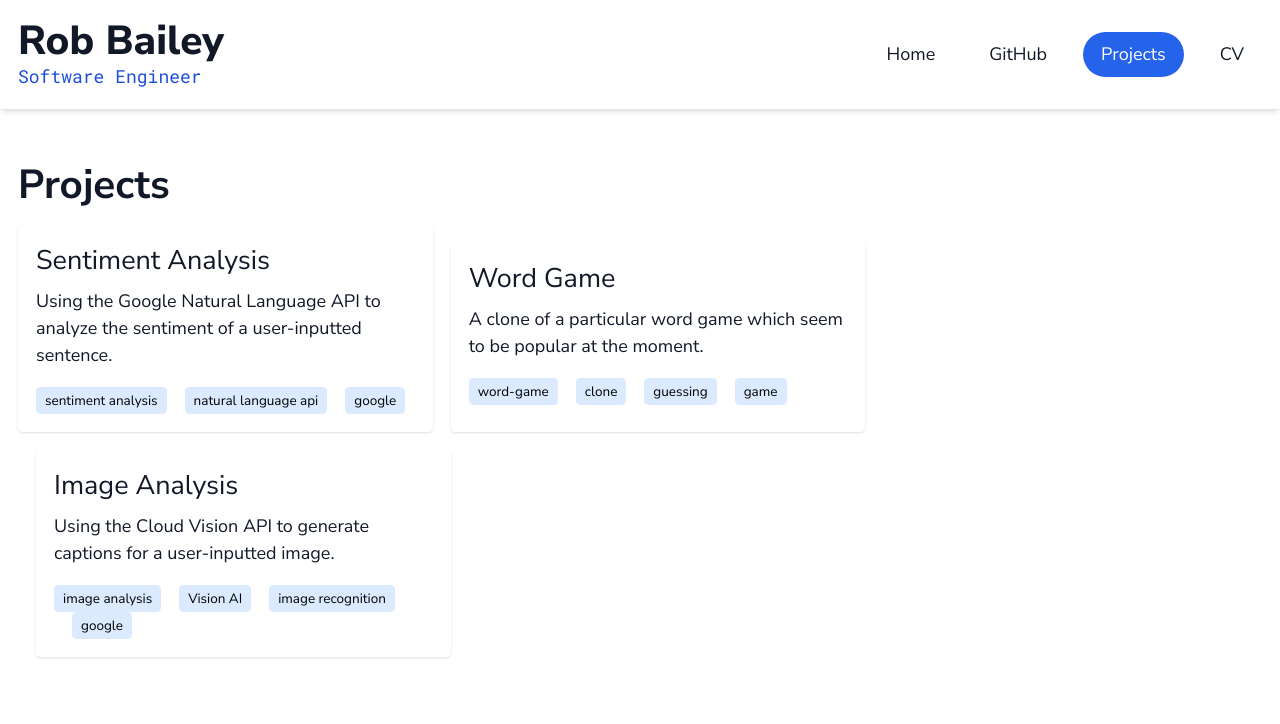
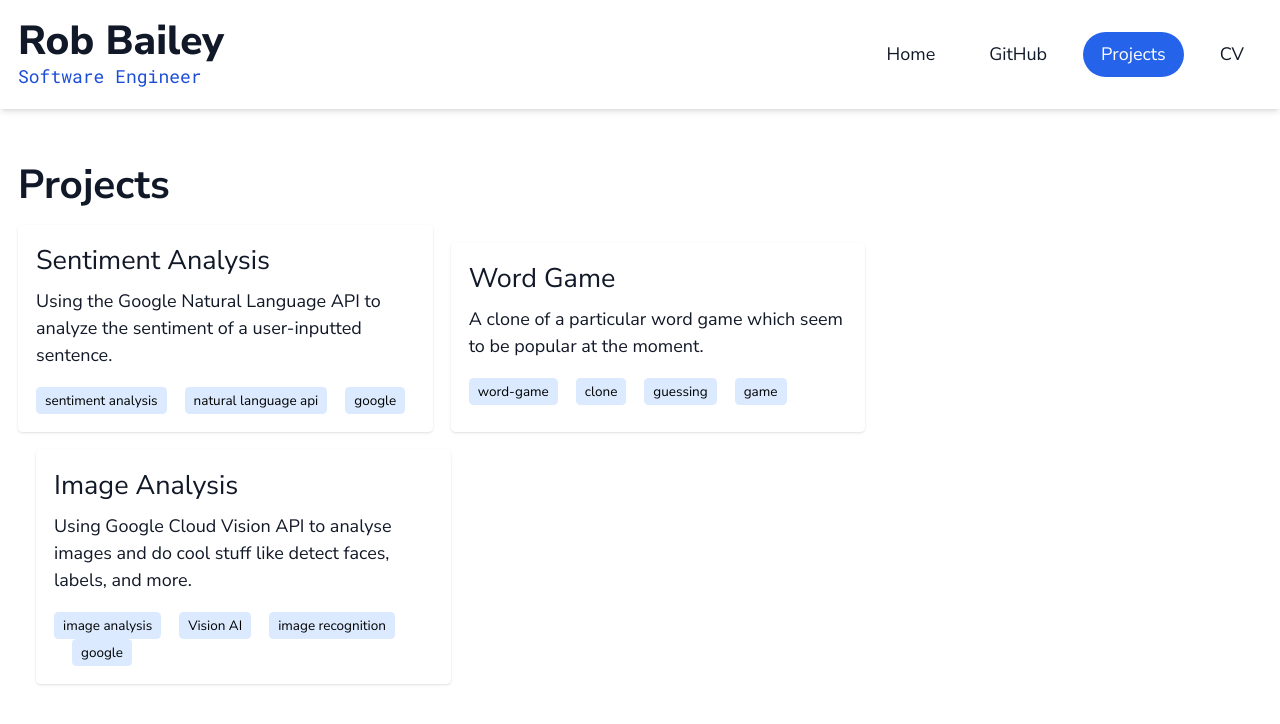
Before and after one commit to robbailey3/website-next, a Next.js app: page /projects in a window 1280 px wide. Shown: the top 724 px of the page. Built offline with nearby package versions, Linux system fonts and the light colour scheme.

Commit message:
build: updating meta tags and project description

```diff
--- a/src/features/projects/data/projects.ts
+++ b/src/features/projects/data/projects.ts
@@ -22,7 +22,7 @@ const projects: Project[] = [
     id: '3',
     title: 'Image Analysis',
     description:
-      'Using the Cloud Vision API to generate captions for a user-inputted image.',
+      'Using Google Cloud Vision API to analyse images and do cool stuff like detect faces, labels, and more.',
     slug: 'vision-detection',
     keywords: ['image analysis', 'Vision AI', 'image recognition', 'google'],
   },
--- a/src/pages/projects/vision-detection.tsx
+++ b/src/pages/projects/vision-detection.tsx
@@ -1,4 +1,5 @@
 import Container from '@/components/common/Container/Container';
+import Head from 'next/head';
 import ImageAnalysisForm from '@/features/vision-detection/components/ImageAnalysisForm/ImageAnalysisForm';
 
 import visionDetection from '@/features/vision-detection/services/vision-detection';
@@ -90,14 +91,23 @@ const VisionDetectionPage = () => {
   };
 
   return (
+    <>
+      <Head>
+        <title>Image Analysis / Projects / Rob Bailey</title>
+        <meta
+          name="description"
+          content="Using Google Cloud Vision API to analyse images and do cool
+                stuff like detect faces, labels, and more."
+        />
+      </Head>
       <Container>
         <section>
           <div className="flex py-4 items-center">
             <div className="grow">
               <h1 className="text-2xl">Image Analysis</h1>
               <p>
-              Using Google Cloud Vision API to analyse images and do cool stuff
-              like detect faces, labels, and more.
+                Using Google Cloud Vision API to analyse images and do cool
+                stuff like detect faces, labels, and more.
               </p>
             </div>
             <div className="ml-auto">
@@ -134,6 +144,7 @@ const VisionDetectionPage = () => {
           </div>
         </section>
       </Container>
+    </>
   );
 };
 
```
Lines whose indentation alone changed are shown as unchanged.
